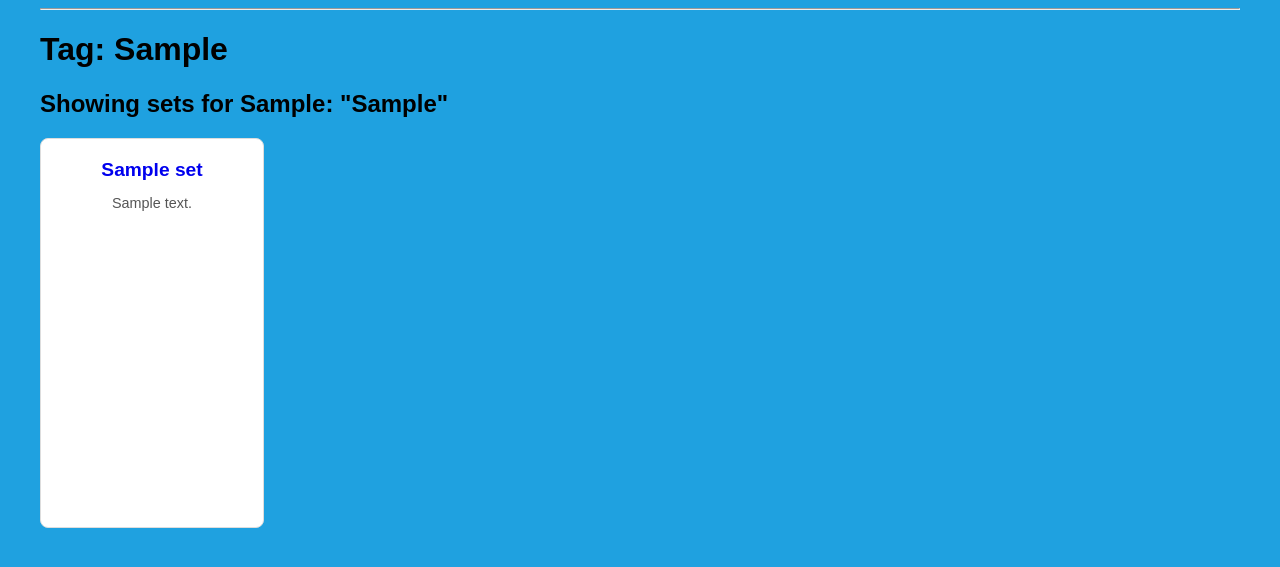
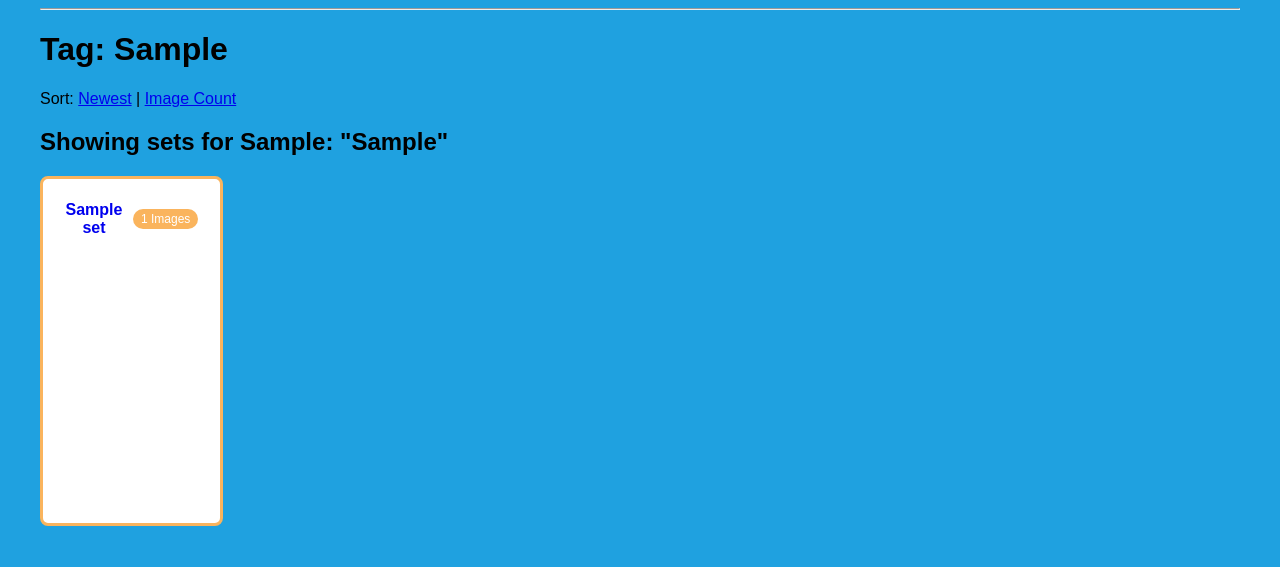
Before and after one commit to pa-childs/Photo_Album, a Flask app: template templates/archive.html in a window 1280 px wide. Shown: the part 58-625 px from the top of the page. Run offline with Flask 3, Linux system fonts and the light colour scheme; the template is opened without the code that fills it: most values are stand-ins (such as "Sample title", 1, 10 or a date in 2020).

Commit message:
Add in sorting on archive page, clean up css file and start standardizing the display of set content in the grid.

```diff
--- a/app.py
+++ b/app.py
@@ -11,7 +11,21 @@ IMAGE_EXTENSIONS = {".jpg", ".jpeg", ".png", ".webp"}
 @app.route("/")
 def archive():
     sets = load_all_sets()
-    return render_template("archive.html", sets=sets)
+    sort = request.args.get("sort")
+
+    if sort == "title":
+        sets.sort(key=lambda s: s["title"].lower())
+
+    elif sort == "images":
+        sets.sort(key=lambda s: s["image_count"], reverse=True)
+
+    # default already sorted by newest
+
+    return render_template(
+        "archive.html",
+        sets=sets,
+        current_sort=sort
+    )
 
 def load_all_sets():
     sets = []
@@ -45,6 +59,8 @@ def load_all_sets():
         else:
             cover = None
 
+        folder_mtime = os.path.getmtime(set_path)
+
         sets.append({
             "slug": folder,
             "title": meta.get("title", folder),
@@ -52,8 +68,12 @@ def load_all_sets():
             "tags": meta.get("tags", []),
             "people": meta.get("people", []),
             "images": images,
-            "cover": cover
+            "cover": cover,
+            "image_count": len(images),
+            "mtime": folder_mtime
         })
+
+        sets.sort(key=lambda s: s["mtime"], reverse=True)
 
     return sets
 
--- a/static/css/styles.css
+++ b/static/css/styles.css
@@ -8,17 +8,18 @@ body {
     margin: 40px;
 }
 
-.back-button {
-    padding: 6px 12px;
-    font-size: 14px;
-    border-radius: 999px;
-    border: 1px solid #ccc;
-    background: #ddd;
-    cursor: pointer;
+hr {
+    color: #fab45d;
 }
 
-.back-button:hover {
-    background: #f0f0f0;
+.image-count-badge {
+    background: #fab45d;
+    color: #ffffff;
+    padding: 4px 8px;
+    font-size: 0.75rem;
+    border-radius: 12px;
+    line-height: 1;
+    flex-shrink: 0;
 }
 
 .images-grid {
@@ -98,6 +99,30 @@ body {
     right: 20px;
 }
 
+@media (max-width: 1400px) {
+    .sets-grid {
+        grid-template-columns: repeat(5, 1fr);
+    }
+}
+
+@media (max-width: 1100px) {
+    .sets-grid {
+        grid-template-columns: repeat(4, 1fr);
+    }
+}
+
+@media (max-width: 800px) {
+    .sets-grid {
+        grid-template-columns: repeat(3, 1fr);
+    }
+}
+
+@media (max-width: 500px) {
+    .sets-grid {
+        grid-template-columns: repeat(2, 1fr);
+    }
+}
+
 nav a {
     margin-right: 20px;
     text-decoration: none;
@@ -125,19 +150,19 @@ nav a {
     cursor: pointer;
     transition: transform 0.2s, box-shadow 0.2s;
     background-color: #ffffff;
-    position: relative; /* important for overlay positioning */
-    min-height: 390px; /* ensures enough space for image + text */
+    position: relative;
+    min-height: 350px;
     display: flex;
     flex-direction: column;
     justify-content: flex-start;
     text-decoration: none;
-    border: 1px solid #ddd;
+    border: 1px solid #fab45d;
+    border-width: 3px;
     padding: 10px;
-    transition: 0.2s ease;
 }
 
 .set-card:hover {
-    box-shadow: 0 4px 12px rgba(0,0,0,0.15);
+    box-shadow: 0 4px 12px #00000026;
 }
 
 .set-card img {
@@ -203,14 +241,32 @@ nav a {
     transition: none; /* remove any hover transition */
 }
 
+.set-info {
+    padding: 12px;
+}
+
+.set-info-header {
+    display: flex;
+    justify-content: space-between;
+    align-items: center;
+    gap: 10px;
+}
+
 .set-info h2 {
-    margin: 10px 0 5px;
+    margin: 0;
+    font-size: 1rem;
 }
 
 .sets-grid {
     display: grid;
-    grid-template-columns: repeat(auto-fill, minmax(200px, 1fr));
+    grid-template-columns: repeat(6, 1fr);
     gap: 20px;
+}
+
+.set-meta {
+    font-size: 0.85rem;
+    color: #777;
+    margin-top: 4px;
 }
 
 .set-tags,
--- a/templates/archive.html
+++ b/templates/archive.html
@@ -11,6 +11,15 @@
         Image Archive
     {% endif %}
 </h1>
+
+<div class="archive-sort">
+    Sort:
+    <a href="{{ url_for('archive') }}">Newest</a> |
+    <!--
+    <a href="{{ url_for('archive', sort='title') }}">A–Z</a> |
+    -->
+    <a href="{{ url_for('archive', sort='images') }}">Image Count</a>
+</div>
 
 {% if filter_type %}
     <h2>
@@ -27,10 +36,12 @@
                 </div>
             {% endif %}
             <div class="set-info">
-                <h2>{{ set.title }}</h2>
-                {% if set.description %}
-                    <p>{{ set.description }}</p>
-                {% endif %}
+                <div class="set-info-header">
+                    <h2>{{ set.title }}</h2>
+                    <div class="image-count-badge">
+                        {{ set.image_count }} Images
+                    </div>
+                </div>
             </div>
         </a>
     {% endfor %}
```
Also changed, not shown: other parts of static/css/styles.css (+40 -1 lines).
